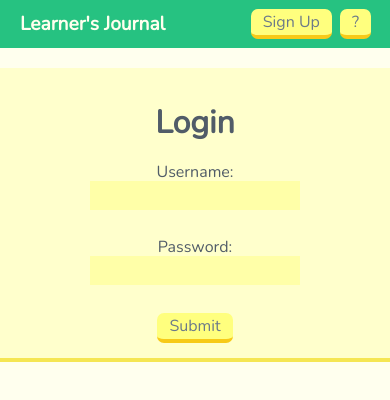
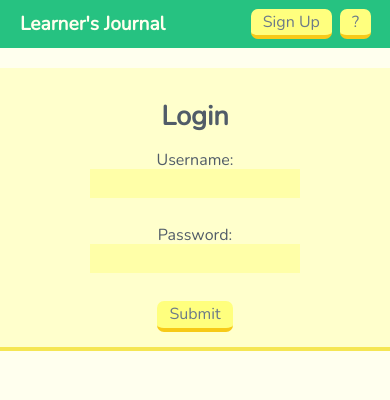
Before and after one commit to aaltamirano1/learners-journal, a website: page public/index.html in a window 390 px wide. Drawn offline with nearby package versions, Linux system fonts and the light colour scheme.

Commit message:
shrink form headings

```diff
--- a/public/style.css
+++ b/public/style.css
@@ -152,4 +152,7 @@ main{
 	.home-page-nav-heading{
 		display: none;
 	}
+	form h1{
+		font-size: 1.7em;
+	}
 }
```
